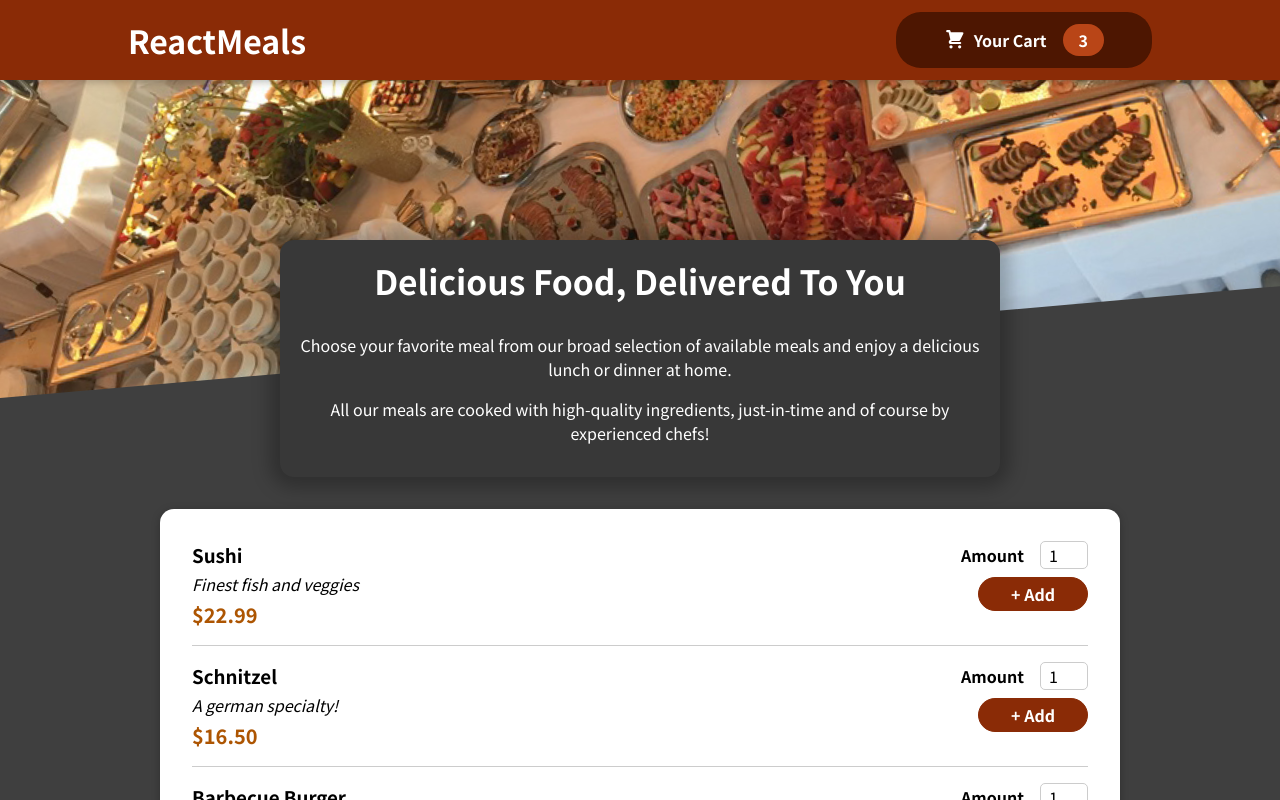
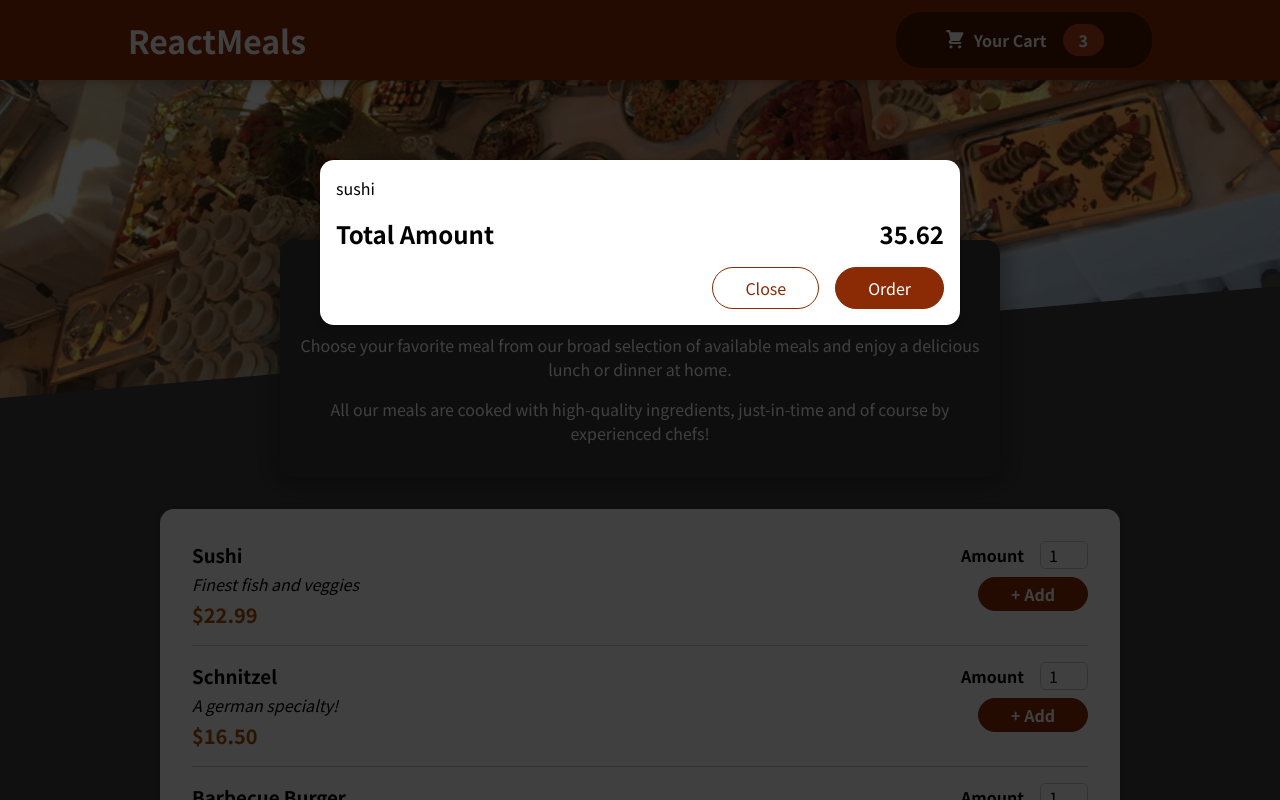
Before and after one commit to AleksandraCislowski/food-order-app, a React (Create React App) app: page / in a window 1280 px wide. Shown: the top 800 px of the page. Built offline with nearby package versions, Linux system fonts and the light colour scheme.

Commit message:
cart modal

```diff
--- a/public/index.html
+++ b/public/index.html
@@ -28,6 +28,7 @@
   </head>
   <body>
     <noscript>You need to enable JavaScript to run this app.</noscript>
+    <div id="overlays"></div>
     <div id="root"></div>
     <!--
       This HTML file is a template.
--- a/src/App.js
+++ b/src/App.js
@@ -1,10 +1,12 @@
 import { Fragment } from "react";
 import Header from "./components/Layout/Header";
 import Meals from "./components/Meals/Meals";
+import Cart from "./components/Cart/Cart";
 
 function App() {
   return (
     <Fragment>
+      <Cart />
       <Header />
       <main>
         <Meals />
--- a/src/components/Cart/Cart.js
+++ b/src/components/Cart/Cart.js
@@ -1,3 +1,4 @@
+import Modal from "../UI/Modal";
 import classes from "./Cart.module.css";
 
 const Cart = (props) => {
@@ -10,7 +11,7 @@
   );
 
   return (
-    <div>
+    <Modal>
       {cartItems}
       <div className={classes.total}>
         <span>Total Amount</span>
@@ -20,7 +21,7 @@
         <button className={classes["button--alt"]}>Close</button>
         <button className={classes.button}>Order</button>
       </div>
-    </div>
+    </Modal>
   );
 };
 
--- /dev/null
+++ b/src/components/UI/Modal.js
@@ -0,0 +1,31 @@
+import { Fragment } from "react";
+import ReactDOM from "react-dom";
+import classes from "./Modal.module.css";
+
+const Backdrop = (props) => {
+  return <div className={classes.backdrop} />;
+};
+
+const ModalOverlay = (props) => {
+  return (
+    <div className={classes.modal}>
+      <div className={classes.content}>{props.children}</div>
+    </div>
+  );
+};
+
+const portalElement = document.getElementById("overlays");
+
+const Modal = (props) => {
+  return (
+    <Fragment>
+      {ReactDOM.createPortal(<Backdrop />, portalElement)}
+      {ReactDOM.createPortal(
+        <ModalOverlay>{props.children}</ModalOverlay>,
+        portalElement
+      )}
+    </Fragment>
+  );
+};
+
+export default Modal;
```
Also changed, not shown: src/components/Cart/Modal.js (deleted), src/components/UI/Modal.module.css (renamed from src/components/Cart/Modal.module.css), 1 other file (tests, documents, lock files or other folders).
